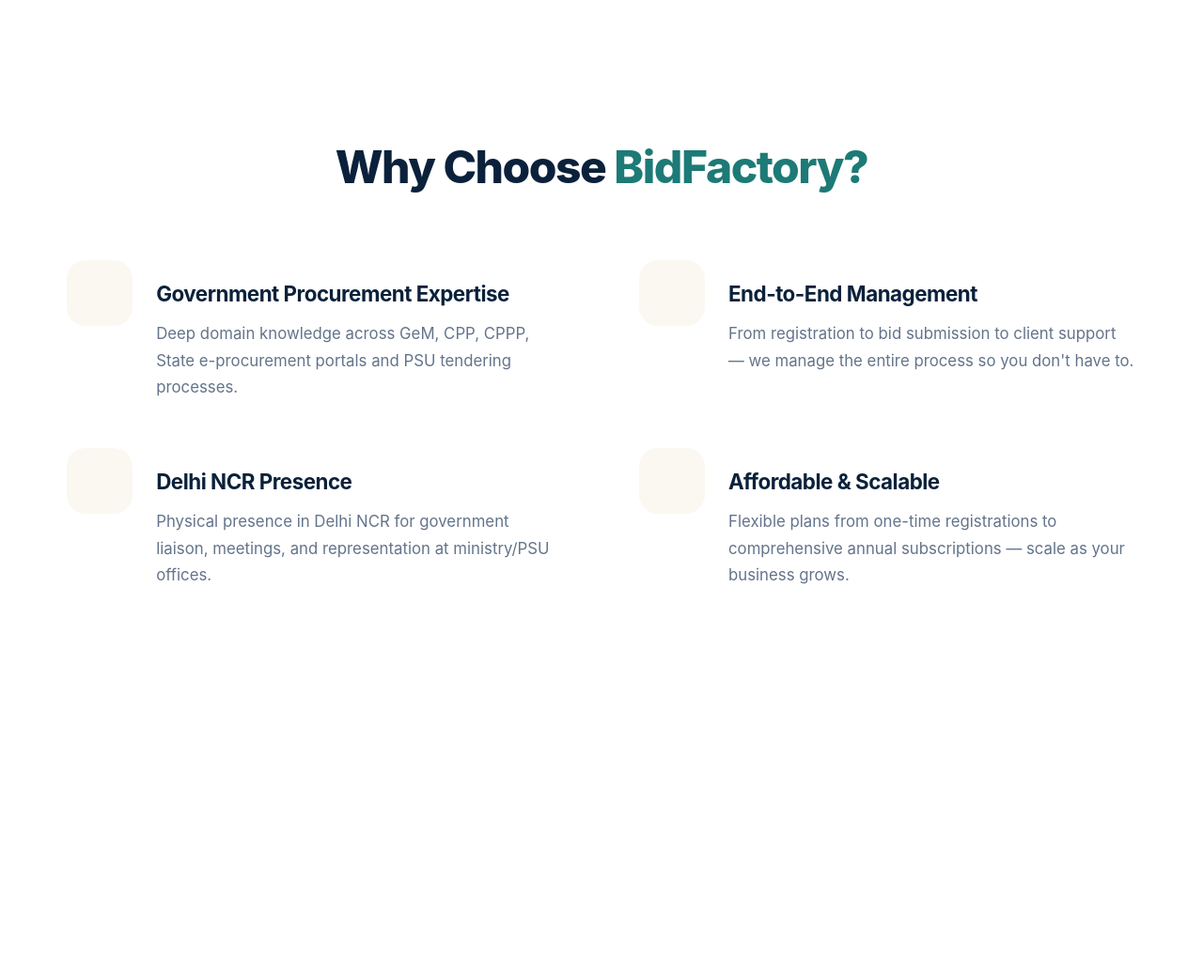
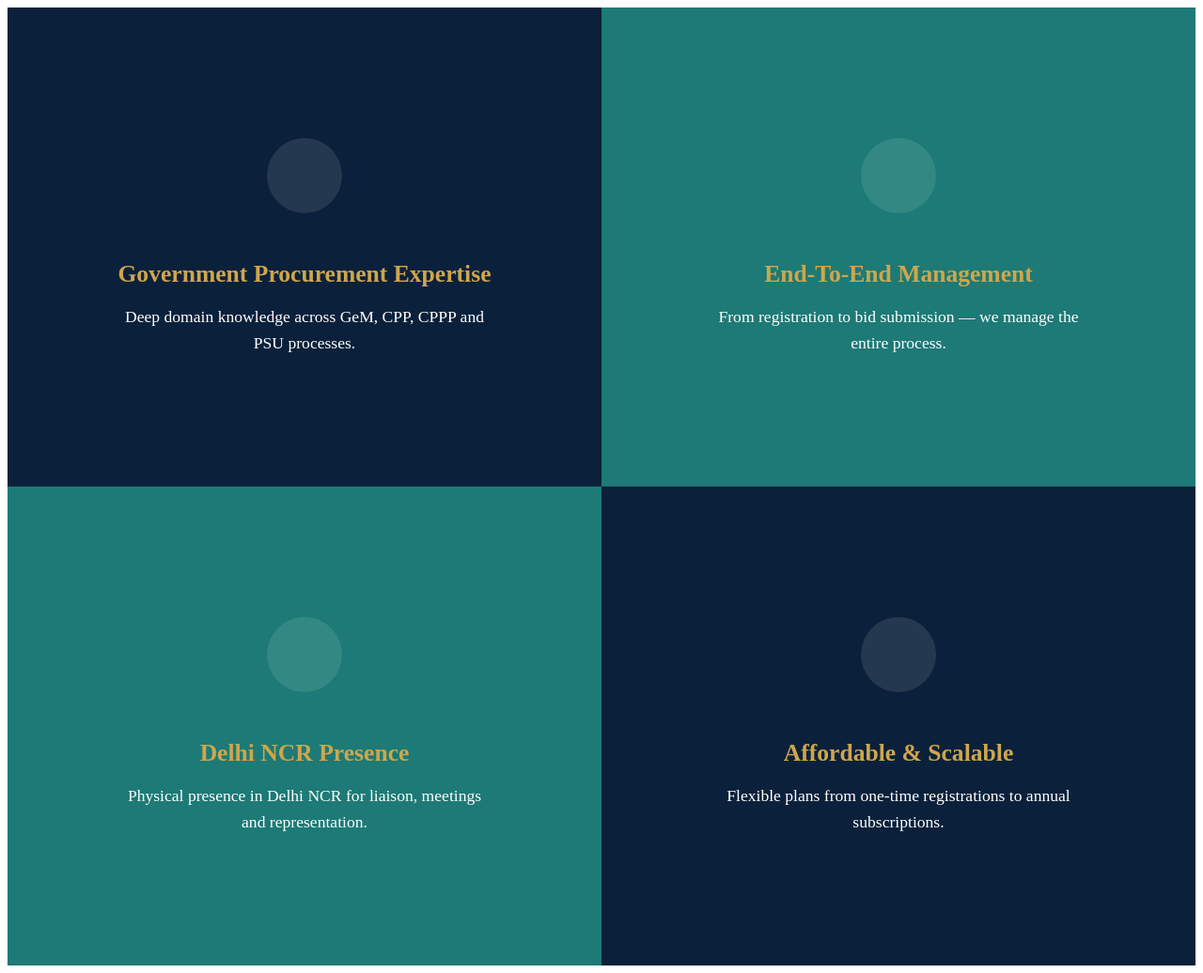
Before and after one commit to Rahul04909/bidfactory.com, a PHP site: page /components/why_choose_us.php in a window 1280 px wide. Shown: the whole page at 94% size. Before the commit the page ends 622 px from the top, so only its background shows below. Run offline with PHP 8.4, Linux system fonts and the light colour scheme.

Commit message:
updated whychoose us component

```diff
--- a/assets/css/why_choose_us.css
+++ b/assets/css/why_choose_us.css
@@ -1,125 +1,95 @@
-/* Why Choose BidFactory CSS - Professional Authority Grid */
+/* Why Choose BidFactory CSS - Matches Service Highlights Style */
 .why-choose-section {
-    padding: 100px 5%;
+    padding: 0;
+    width: 100%;
     background-color: #ffffff;
-    font-family: 'Inter', sans-serif;
+    overflow: hidden;
 }
 
-.why-choose-container {
-    max-width: 1200px;
-    margin: 0 auto;
-}
-
-.why-choose-header {
-    text-align: center;
-    margin-bottom: 70px;
-}
-
-.why-choose-header h2 {
-    font-size: 3rem;
-    color: #0b213b;
-    font-weight: 800;
-    margin-bottom: 20px;
-    letter-spacing: -1.5px;
-}
-
-.why-choose-header .header-accent {
-    color: #1d7a76;
-}
-
-/* 2x2 Feature Grid */
 .why-choose-grid {
     display: grid;
     grid-template-columns: repeat(2, 1fr);
-    gap: 50px 80px;
+    width: 100%;
 }
 
 .why-choose-item {
+    padding: 80px 10%;
+    text-align: center;
     display: flex;
-    gap: 25px;
-    align-items: flex-start;
-    animation: fadeInUp 0.8s ease-out backwards;
+    flex-direction: column;
+    justify-content: center;
+    align-items: center;
+    transition: all 0.3s ease;
+    min-height: 350px;
 }
 
-.why-choose-item:nth-child(1) { animation-delay: 0.1s; }
-.why-choose-item:nth-child(2) { animation-delay: 0.2s; }
-.why-choose-item:nth-child(3) { animation-delay: 0.3s; }
-.why-choose-item:nth-child(4) { animation-delay: 0.4s; }
+/* Alternating Brand Colors */
+.why-choose-item.dark-blue {
+    background-color: #0b213b;
+}
+
+.why-choose-item.teal {
+    background-color: #1d7a76;
+}
+
+/* Hover Effect */
+.why-choose-item:hover {
+    filter: brightness(1.1);
+    transform: scale(1.02);
+    z-index: 10;
+    box-shadow: 0 10px 40px rgba(0, 0, 0, 0.3);
+}
 
 .why-choose-icon {
-    font-size: 2rem;
-    color: #cfa64b;
-    background: rgba(207, 166, 75, 0.08);
-    width: 70px;
-    height: 70px;
+    font-size: 2.5rem;
+    color: #cfa64b; /* Gold Icon */
+    margin-bottom: 25px;
+    background: rgba(255, 255, 255, 0.1);
+    width: 80px;
+    height: 80px;
     display: flex;
     align-items: center;
     justify-content: center;
-    border-radius: 20px;
-    flex-shrink: 0;
-    transition: all 0.3s ease;
+    border-radius: 50%;
+    transition: transform 0.4s ease;
 }
 
 .why-choose-item:hover .why-choose-icon {
-    background: #1d7a76;
-    color: #fff;
     transform: rotateY(180deg);
+    background: rgba(255, 255, 255, 0.2);
 }
 
 .why-choose-content h3 {
-    color: #0b213b;
-    font-size: 1.4rem;
-    font-weight: 700;
+    color: #cfa64b; /* Gold Heading to match Highlights */
+    font-size: 1.6rem;
+    font-weight: 800;
     margin-bottom: 15px;
-    letter-spacing: -0.5px;
+    text-transform: capitalize;
+    line-height: 1.2;
 }
 
 .why-choose-content p {
-    color: #64748b;
-    font-size: 1.05rem;
-    line-height: 1.7;
-    margin: 0;
-}
-
-/* Animations */
-@keyframes fadeInUp {
-    from {
-        opacity: 0;
-        transform: translateY(30px);
-    }
-    to {
-        opacity: 1;
-        transform: translateY(0);
-    }
+    color: #ffffff;
+    font-size: 1.1rem;
+    line-height: 1.6;
+    font-weight: 500;
+    margin: 0 auto;
+    max-width: 400px;
 }
 
 /* Responsive Grid */
 @media screen and (max-width: 991px) {
-    .why-choose-grid {
-        gap: 50px;
+    .why-choose-item {
+        padding: 60px 5%;
     }
 }
 
 @media screen and (max-width: 767px) {
-    .why-choose-section {
-        padding: 80px 7%;
-    }
-    .why-choose-header h2 {
-        font-size: 2.4rem;
-    }
     .why-choose-grid {
         grid-template-columns: 1fr;
     }
     .why-choose-item {
-        flex-direction: column;
-        align-items: center;
-        text-align: center;
-        gap: 20px;
-    }
-    .why-choose-icon {
-        width: 60px;
-        height: 60px;
-        font-size: 1.6rem;
-        border-radius: 16px;
+        min-height: auto;
+        padding: 50px 30px;
     }
 }
--- a/components/why_choose_us.php
+++ b/components/why_choose_us.php
@@ -2,56 +2,49 @@
 <link rel="stylesheet" href="assets/css/why_choose_us.css">
 
 <section class="why-choose-section">
-    <div class="why-choose-container">
-        <!-- Section Header -->
-        <div class="why-choose-header">
-            <h2>Why Choose <span class="header-accent">BidFactory?</span></h2>
-        </div>
-
-        <!-- 2x2 Feature Grid -->
+    <!-- Grid with Alternating Backgrounds -->
     <div class="why-choose-grid">
         <!-- Expertise Item -->
-            <div class="why-choose-item">
+        <div class="why-choose-item dark-blue">
             <div class="why-choose-icon">
                 <i class="fas fa-shield-alt"></i>
             </div>
             <div class="why-choose-content">
                 <h3>Government Procurement Expertise</h3>
-                    <p>Deep domain knowledge across GeM, CPP, CPPP, State e-procurement portals and PSU tendering processes.</p>
+                <p>Deep domain knowledge across GeM, CPP, CPPP and PSU processes.</p>
             </div>
         </div>
 
         <!-- Management Item -->
-            <div class="why-choose-item">
+        <div class="why-choose-item teal">
             <div class="why-choose-icon">
                 <i class="fas fa-cogs"></i>
             </div>
             <div class="why-choose-content">
                 <h3>End-to-End Management</h3>
-                    <p>From registration to bid submission to client support — we manage the entire process so you don't have to.</p>
+                <p>From registration to bid submission — we manage the entire process.</p>
             </div>
         </div>
 
         <!-- Presence Item -->
-            <div class="why-choose-item">
+        <div class="why-choose-item teal">
             <div class="why-choose-icon">
                 <i class="fas fa-map-marker-alt"></i>
             </div>
             <div class="why-choose-content">
                 <h3>Delhi NCR Presence</h3>
-                    <p>Physical presence in Delhi NCR for government liaison, meetings, and representation at ministry/PSU offices.</p>
+                <p>Physical presence in Delhi NCR for liaison, meetings and representation.</p>
             </div>
         </div>
 
         <!-- Scalability Item -->
-            <div class="why-choose-item">
+        <div class="why-choose-item dark-blue">
             <div class="why-choose-icon">
                 <i class="fas fa-chart-line"></i>
             </div>
             <div class="why-choose-content">
                 <h3>Affordable & Scalable</h3>
-                    <p>Flexible plans from one-time registrations to comprehensive annual subscriptions — scale as your business grows.</p>
-                </div>
+                <p>Flexible plans from one-time registrations to annual subscriptions.</p>
             </div>
         </div>
     </div>
```
Lines whose indentation alone changed are shown as unchanged.
